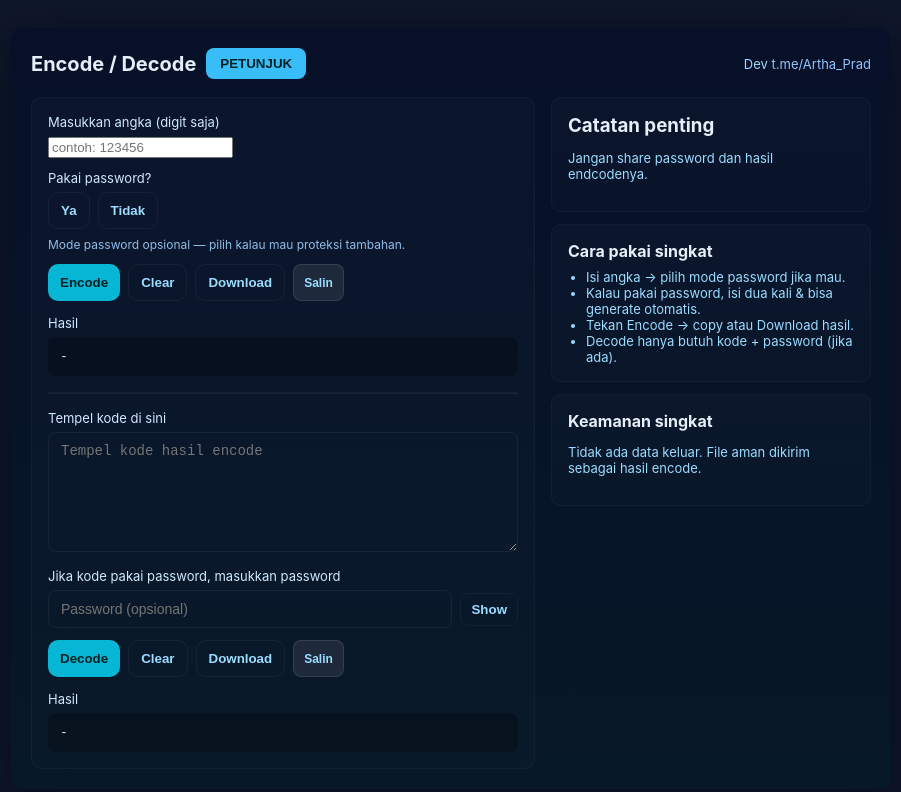
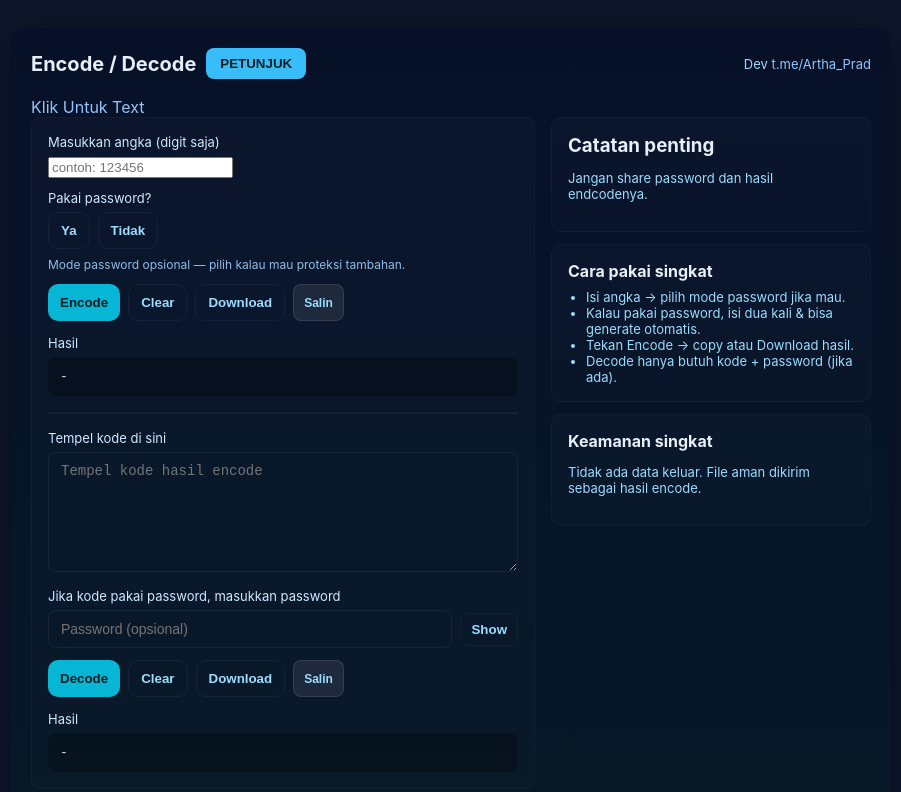
Before and after one commit to ArthaaTude/Endkripsi-Nomer, a plain HTML site: page index.html in a window 1280 px wide. Shown: the whole page, without its empty margins (189-1090 px from the left). Drawn offline with Linux system fonts and the light colour scheme.

Commit message:
Update index.html

```diff
--- a/index.html
+++ b/index.html
@@ -79,6 +79,7 @@
         Dev <a href="https://t.me/Artha_Prad" target="_blank" style="color:#93c5fd;text-decoration:none;">t.me/Artha_Prad</a>
       </div>
     </header>
+    <a href="https://arthaatude.github.io/Endkripsi-Text/" target="_blank" style="color:#93c5fd;text-decoration:none;">Klik Untuk Text</a>
 
     <div class="grid">
       <main class="card" aria-live="polite">
```
